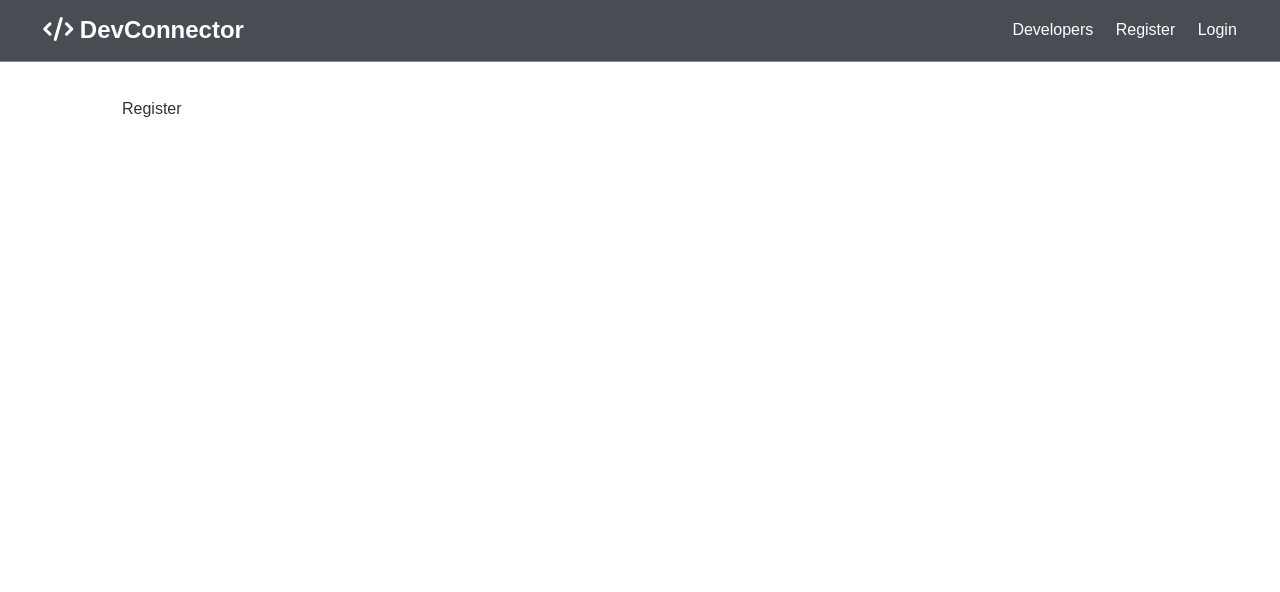
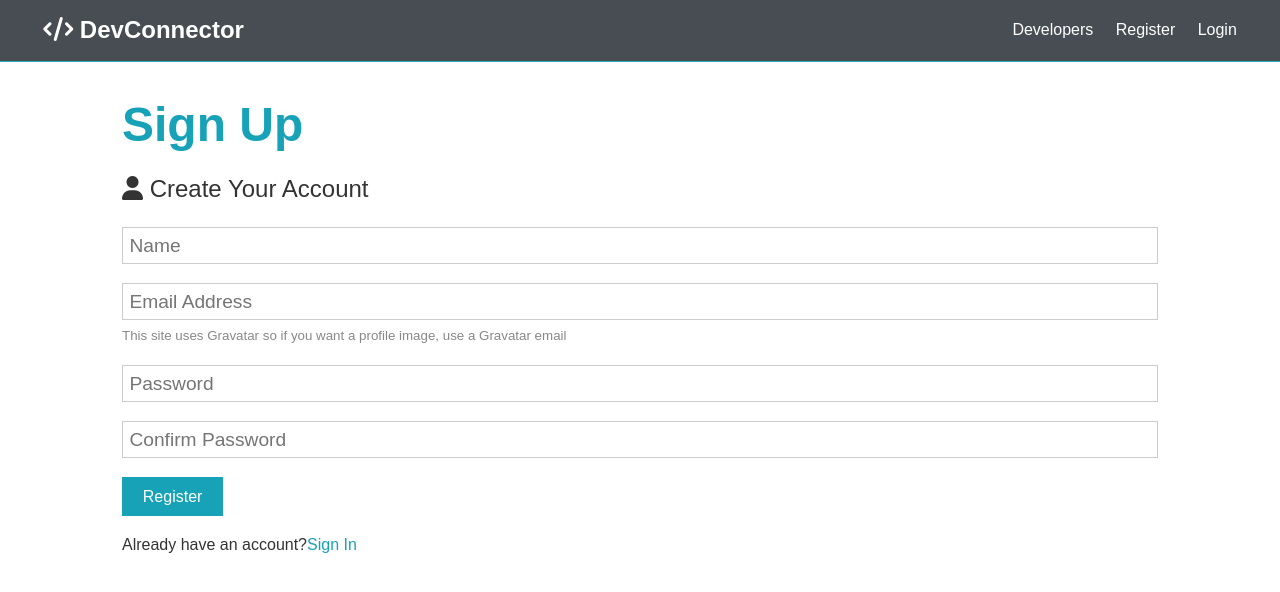
Before and after one commit to edyq/mern_udemy, a React (Create React App) app in the folder client/: page /register in a window 1280 px wide. Shown: the top 592 px of the page. Built offline with nearby package versions, Linux system fonts and the light colour scheme.

Commit message:
34. request form and useState hook

```diff
--- a/client/src/components/auth/Register.js
+++ b/client/src/components/auth/Register.js
@@ -1,7 +1,85 @@
-import React from 'react'
+import React, { Fragment, useState } from 'react';
 
 const Register = () => {
-  return <div>Register</div>
+  // formData: the object that stores the data of the form
+  // setFormData: the function that handels the state of the form
+  const [formData, setFormData] = useState({
+    name: '',
+    email: '',
+    password: '',
+    password2: ''
+  });
+
+  const { name, email, password, password2 } = formData;
+
+  const onChange = e => setFormData({ ...formData, [e.target.name]: e.target.value });
+
+  const onSubmit = e => {
+    e.preventDefault();
+    if (password !== password2) {
+      console.log('Password do not match')
+    } else {
+      console.log(formData)
+    }
+  }
+  return (
+    <Fragment>
+      <h1 className="large text-primary">Sign Up</h1>
+      <p className="lead"><i className="fas fa-user"></i> Create Your Account</p>
+      <form className="form" onSubmit={e => onSubmit(e)}>
+        <div className="form-group">
+          <input
+            type="text"
+            placeholder="Name"
+            name="name"
+            value={name}
+            onChange={e => onChange(e)}
+            required />
+        </div>
+        <div className="form-group">
+          <input
+            type="email"
+            placeholder="Email Address"
+            name="email"
+            value={email}
+            onChange={e => onChange(e)}
+            required
+          />
+          <small className="form-text"
+            >This site uses Gravatar so if you want a profile image, use a
+            Gravatar email</small
+          >
+        </div>
+        <div className="form-group">
+          <input
+            type="password"
+            placeholder="Password"
+            name="password"
+            value={password}
+            onChange={e => onChange(e)}
+            required
+            minLength="6"
+          />
+        </div>
+        <div className="form-group">
+          <input
+            type="password"
+            placeholder="Confirm Password"
+            name="password2"
+            value={password2}
+            onChange={e => onChange(e)}
+            required
+            minLength="6"
+          />
+        </div>
+        <input type="submit" className="btn btn-primary" value="Register" />
+      </form>
+    <p className="my-1">
+      Already have an account?
+      <a href="login.html">Sign In</a>
+    </p>
+  </Fragment>
+  )
 };
 
 export default Register
```
